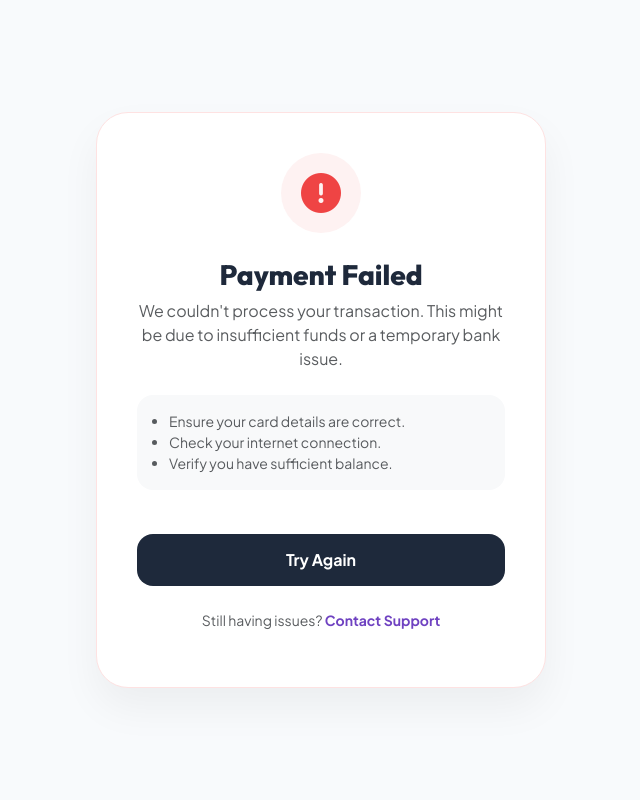
After one commit to Tomideerinola/pointa, a Django app: page /payment-failed/ in a window 1280 px wide. The commit adds this page. Shown: the whole page, without its empty margins (319-959 px from the left). Run offline with Django 5.2, Linux system fonts and the light colour scheme.

Commit message:
implemented paystack test payment success page and failed pages

```diff
--- a/config/settings.py
+++ b/config/settings.py
@@ -121,3 +121,5 @@ STATIC_URL = 'static/'
 
 MEDIA_URL = "/media/"
 MEDIA_ROOT = BASE_DIR / "media"
+
+PAYSTACK_SECRET_KEY="sk_test_f703ed91e65546ea1981ae553a470af6b61c7fb7"
--- /dev/null
+++ b/events/templates/events/failed.html
@@ -0,0 +1,80 @@
+<!DOCTYPE html>
+<html lang="en">
+<head>
+    <meta charset="UTF-8">
+    <meta name="viewport" content="width=device-width, initial-scale=1.0">
+    <title>Payment Failed | Pointa</title>
+    <link href="https://cdn.jsdelivr.net/npm/bootstrap@5.3.0/dist/css/bootstrap.min.css" rel="stylesheet">
+    <link href="https://fonts.googleapis.com/css2?family=Plus+Jakarta+Sans:wght@400;600;700;800&family=Outfit:wght@800&display=swap" rel="stylesheet">
+    <link rel="stylesheet" href="https://cdnjs.cloudflare.com/ajax/libs/font-awesome/6.4.0/css/all.min.css">
+
+    <style>
+        :root { --p-purple: #6f42c1; --p-danger: #ef4444; }
+        body { font-family: 'Plus Jakarta Sans', sans-serif; background-color: #f8fafc; height: 100vh; display: flex; align-items: center; justify-content: center; }
+
+        .status-card {
+            max-width: 450px;
+            background: white;
+            border-radius: 32px;
+            padding: 40px;
+            text-align: center;
+            border: 1px solid #fee2e2;
+            box-shadow: 0 20px 40px rgba(0,0,0,0.05);
+        }
+
+        .icon-box-danger {
+            width: 80px;
+            height: 80px;
+            background: #fef2f2;
+            color: var(--p-danger);
+            border-radius: 50%;
+            display: flex;
+            align-items: center;
+            justify-content: center;
+            font-size: 2.5rem;
+            margin: 0 auto 25px;
+        }
+
+        .title { font-family: 'Outfit'; font-weight: 800; color: #1e293b; font-size: 1.75rem; }
+
+        .btn-retry {
+            background: var(--p-dark);
+            background-color: #1e293b;
+            color: white;
+            border-radius: 16px;
+            padding: 14px 28px;
+            font-weight: 700;
+            text-decoration: none;
+            display: inline-block;
+            width: 100%;
+            transition: 0.3s;
+            margin-top: 20px;
+        }
+        .btn-retry:hover { background: #0f172a; color: white; }
+
+        .support-link { color: var(--p-purple); font-weight: 700; text-decoration: none; }
+    </style>
+</head>
+<body>
+
+<div class="status-card">
+    <div class="icon-box-danger">
+        <i class="fa-solid fa-circle-exclamation"></i>
+    </div>
+    <h1 class="title">Payment Failed</h1>
+    <p class="text-muted mt-2">We couldn't process your transaction. This might be due to insufficient funds or a temporary bank issue.</p>
+
+    <div class="text-start bg-light rounded-4 p-3 my-4">
+        <ul class="small text-muted mb-0 ps-3">
+            <li>Ensure your card details are correct.</li>
+            <li>Check your internet connection.</li>
+            <li>Verify you have sufficient balance.</li>
+        </ul>
+    </div>
+
+    <a href="javascript:history.back()" class="btn-retry">Try Again</a>
+    <p class="mt-4 small text-muted">Still having issues? <a href="#" class="support-link">Contact Support</a></p>
+</div>
+
+</body>
+</html>
--- a/events/urls.py
+++ b/events/urls.py
@@ -15,4 +15,8 @@ urlpatterns = [
     path('event/<int:event_id>/', views.event_detail, name="event_detail"),
     path('event/list/', views.events_list, name='events_list'),
     path('event/<int:event_id>/confirm/', views.booking_confirm, name='booking_confirm'),
+    path("pay/<int:order_id>/", views.initialize_payment, name="initialize_payment"),
+    path("verify-payment/", views.verify_payment, name="verify_payment"),
+    path("payment-success/", views.payment_success, name="payment_success"),
+    path("payment-failed/", views.payment_failed, name="payment_failed"),
 ]
--- a/events/views.py
+++ b/events/views.py
@@ -1,9 +1,13 @@
+import uuid
+import requests
+from django.conf import settings
+from django.urls import reverse
 from django.shortcuts import render, redirect , get_object_or_404
 from .forms import UserRegisterForm, OrganizerRegisterForm, UserLoginForm, EventForm, OrganizerLoginForm,TicketFormSet
 from django.contrib.auth import login as auth_login, authenticate, logout
 from django.contrib.auth.decorators import login_required
 from django.contrib import messages
-from .models import Organizer, Profile, Event, Ticket
+from .models import Organizer, Profile, Event, Ticket, Order, Attendee, OrderItem
 from django.contrib.auth.models import User
 
 # Create your views here.
@@ -209,13 +213,139 @@ def booking_confirm(request, event_id):
 
         total_amount = ticket.price * quantity
 
+        # 🔥 Check if user already has a pending order for this event
+        existing_order = Order.objects.filter(
+            user=request.user,
+            event=event,
+            status="pending"
+        ).first()
+
+        if existing_order:
+            # Clear previous items (avoid duplicates)
+            existing_order.items.all().delete()
+            order = existing_order
+            order.total_amount = total_amount
+            order.save()
+        else:
+            order = Order.objects.create(
+                user=request.user,
+                event=event,
+                total_amount=total_amount,
+                status="pending"
+            )
+
+        # Create OrderItem
+        OrderItem.objects.create(
+            order=order,
+            ticket=ticket,
+            quantity=quantity
+        )
+
         context = {
             "event": event,
             "ticket": ticket,
             "quantity": quantity,
             "total_amount": total_amount,
+            "order": order,
         }
 
         return render(request, "events/booking_confirm.html", context)
 
     return redirect("event_detail", event_id=event.id)
+
+
+@login_required
+def initialize_payment(request, order_id):
+    order = get_object_or_404(Order, id=order_id, user=request.user)
+
+    # generate unique reference
+    reference = str(uuid.uuid4())
+    order.reference = reference
+    order.status = "pending"
+    order.save()
+
+    url = "https://api.paystack.co/transaction/initialize"
+
+    headers = {
+        "Authorization": f"Bearer {settings.PAYSTACK_SECRET_KEY}",
+        "Content-Type": "application/json",
+    }
+
+    data = {
+        "email": request.user.email,
+        "amount": int(order.total_amount * 100),  # kobo
+        "reference": reference,
+        "callback_url": request.build_absolute_uri("/verify-payment/"),
+    }
+
+    response = requests.post(url, json=data, headers=headers)
+    response_data = response.json()
+
+    if response_data["status"]:
+        return redirect(response_data["data"]["authorization_url"])
+    else:
+        messages.error(request, "Unable to initialize payment.")
+        return redirect("booking_confirmation")
+
+
+
+@login_required
+def verify_payment(request):
+    reference = request.GET.get("reference")
+
+    url = f"https://api.paystack.co/transaction/verify/{reference}"
+
+    headers = {
+        "Authorization": f"Bearer {settings.PAYSTACK_SECRET_KEY}",
+    }
+
+    response = requests.get(url, headers=headers)
+    response_data = response.json()
+
+    if response_data["status"] and response_data["data"]["status"] == "success":
+
+        order = Order.objects.get(reference=reference)
+
+        if order.status != "paid":
+            order.status = "paid"
+            order.save()
+
+            # Create attendees
+            for item in order.items.all():
+                Attendee.objects.create(
+                    event=order.event,
+                    user=order.user,
+                    full_name=order.user.get_full_name(),
+                    email=order.user.email,
+                    tickets_qty=item.quantity,
+                    payment_status="paid",
+                    booking_ref=reference
+                )
+
+                # Reduce ticket quantity
+                ticket = item.ticket
+                ticket.quantity_available -= item.quantity
+                ticket.save()
+
+        return redirect(reverse("payment_success") + f"?reference={reference}")
+
+    else:
+        order = Order.objects.get(reference=reference)
+        order.status = "failed"
+        order.save()
+
+        return redirect("payment_failed")
+
+
+def payment_success(request):
+    reference = request.GET.get("reference")
+    order = Order.objects.filter(reference=reference).first()
+
+    context = {
+        "order": order
+    }
+    return render(request, "events/success.html", context)
+
+
+def payment_failed(request):
+    return render(request, "events/failed.html")
```
Also changed, not shown: events/templates/events/booking_confirm.html (+9 -19 lines), events/templates/events/success.html (added, +95 -0 lines), db.sqlite3.
